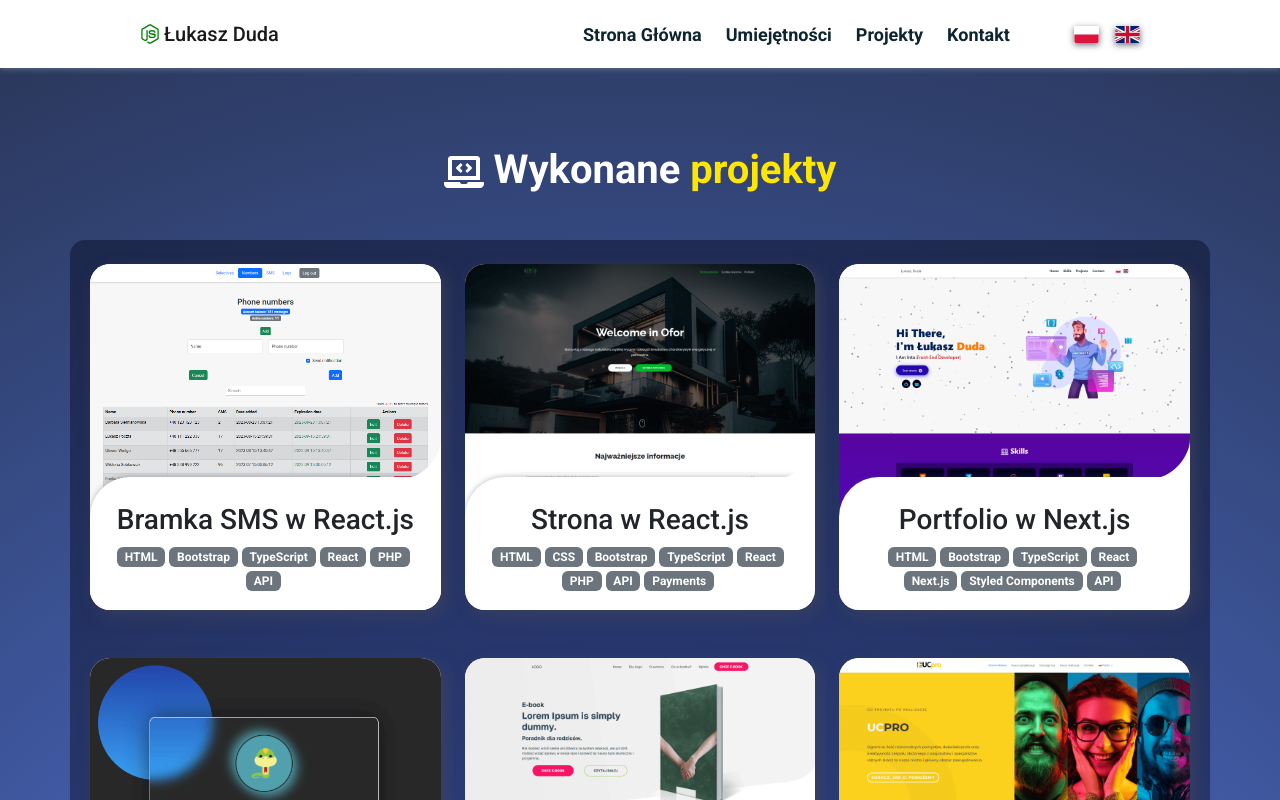
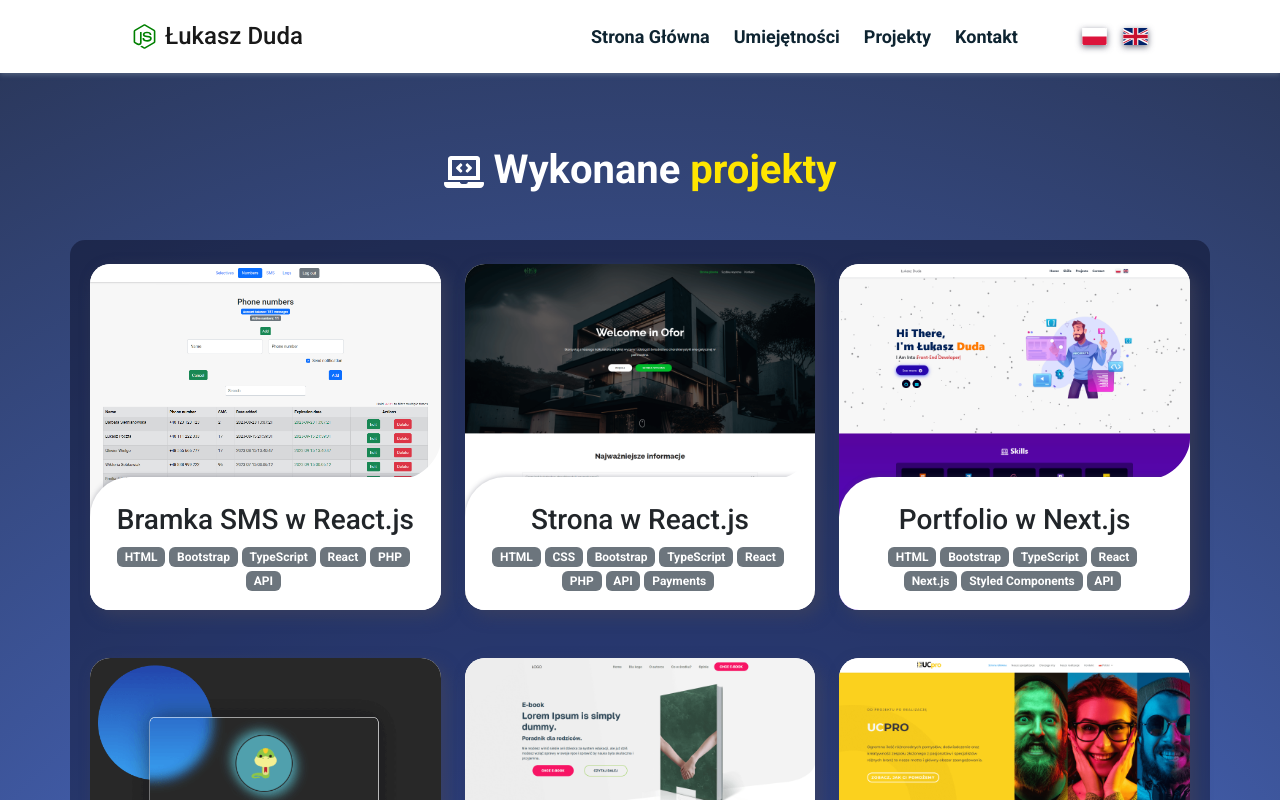
Before and after one commit to lukas60055/Portfolio-nextjs, a Next.js app: page /projects in a window 1280 px wide. Shown: the top 800 px of the page. Built offline with nearby package versions, Linux system fonts and the light colour scheme.

Commit message:
Logo correction

```diff
--- a/src/components/Navbar/Navbar.tsx
+++ b/src/components/Navbar/Navbar.tsx
@@ -23,8 +23,8 @@ const Navbar = ({ data, onChangeLanguage }: NavbarProps) => {
   return (
     <StyledNavbar className="navbar navbar-expand-lg">
       <Link href="/" className="navbar-brand d-flex align-items-center">
-        <FaNodeJs className="me-1" color="green" />
-        <h1 className="m-0 fs-5">Łukasz Duda</h1>
+        <FaNodeJs className="me-2" color="green" size={25} />
+        <h1 className="m-0 fs-4">Łukasz Duda</h1>
       </Link>
 
       <button
```
